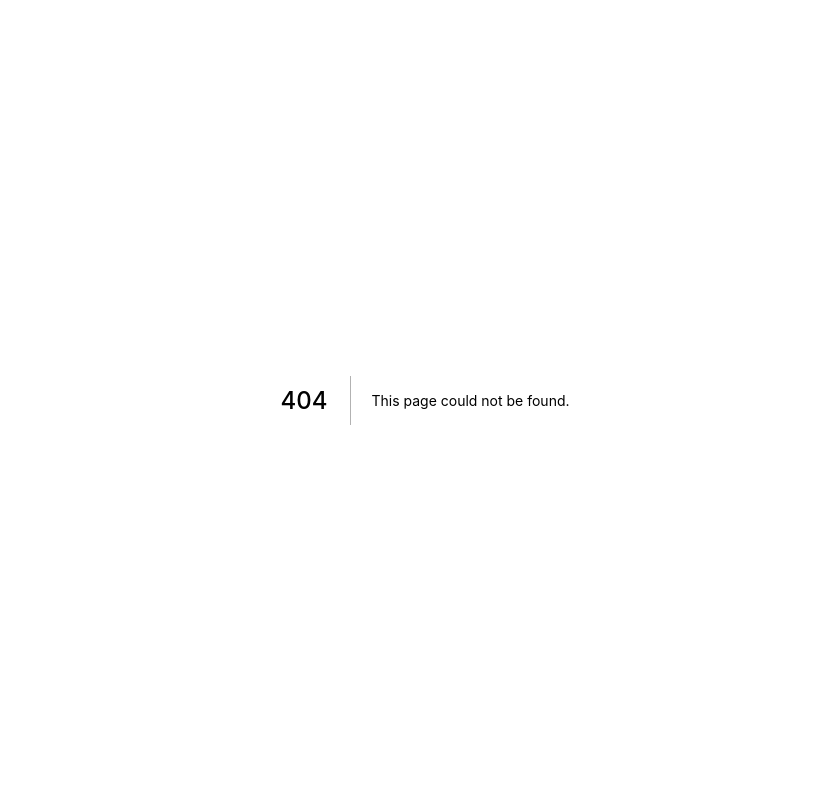
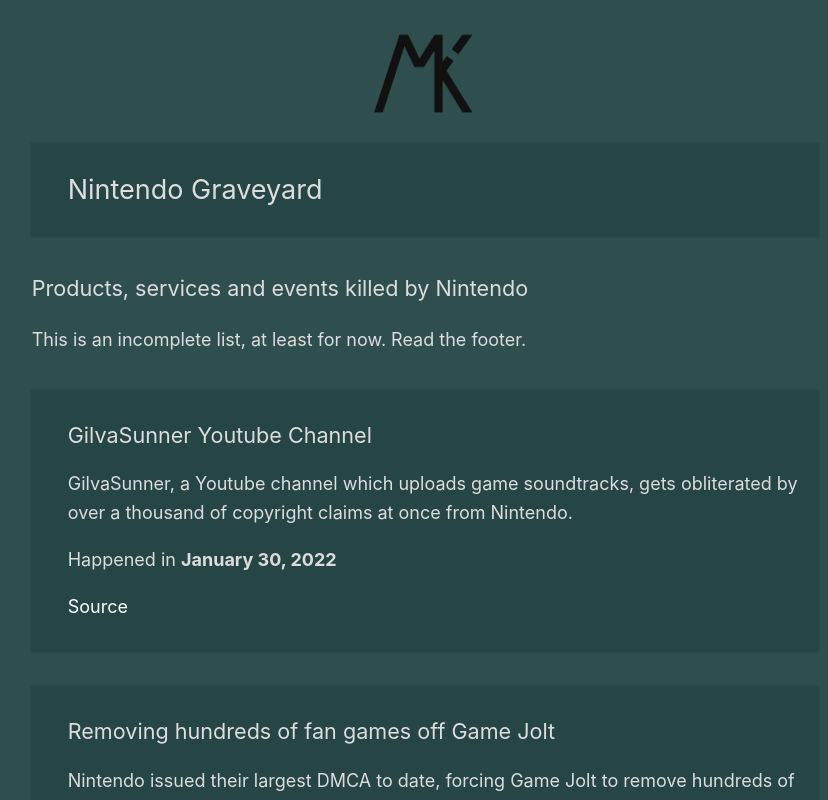
Before and after one commit to markski1/markski.ar, a Next.js app: page /nintendont in a window 1280 px wide. Before the commit this address had no page. Shown: the top 800 px of the page, without its empty margins (215-1043 px from the left). Built offline with nearby package versions, Linux system fonts and the light colour scheme.

Commit message:
smaller footer, port nintendont

```diff
--- a/components/layout.jsx
+++ b/components/layout.jsx
@@ -42,10 +42,7 @@
 					</div>
 				)}
 				<div className={styles.footer}>
-					<a href="https://mynickname.com/markski">
-						<img src="/images/nickname.gif" style={{marginLeft: 'auto', marginRight: 'auto'}} width={350} height={19} />
-					</a>
-					<p>Markski 2012-{(new Date()).getFullYear()}</p>
+					<span>Markski 2012-{(new Date()).getFullYear()}</span>
 				</div>
 				</div>
 			</body>
--- a/components/layout.module.css
+++ b/components/layout.module.css
@@ -1,5 +1,5 @@
 .container {
-	max-width: 44rem;
+	max-width: 48rem;
 	padding: 0 1rem;
 	margin: 0rem auto;
 }
@@ -10,8 +10,6 @@
 }
 
 .footer {
-	margin-top: 50px;
-    margin-left: auto;
-    margin-right: auto;
+	margin: 100px auto 20px;
     text-align: center;
 }
--- a/pages/index.jsx
+++ b/pages/index.jsx
@@ -104,7 +104,7 @@
 		<hr />
 		<PrintEntry
 			title = 'Nintendo Graveyard'
-			url = 'https://old.mrks.cf/nintendont'
+			url = 'nintendont'
 			text = 'A list of services and events terminated by Nintendo.'
 		/>
 		<div className={utilStyles.headingContainer}>
--- /dev/null
+++ b/pages/nintendont.jsx
@@ -0,0 +1,134 @@
+import * as React from 'react';
+import Head from 'next/head';
+import Layout from '../components/layout';
+import utilStyles from '../styles/utils.module.css';
+
+function PrintEntry(props) {
+	return (
+		<>
+			<div className={utilStyles.headingContainer} style={{paddingBottom: '30px'}}>
+				<p>
+					<big>
+						{props.title}
+					</big>
+				</p>
+				<p>
+					{props.text}
+				</p>
+				<p>
+					Happened in <b>{props.date}</b>
+				</p>
+				<a href={props.url} >
+					Source
+				</a>
+			</div>
+		</>
+	);
+}
+
+export default function Page() {
+	return (
+		<>
+		<Layout>
+			<Head>
+				<title>Nintendo Graveyard - mrks.cf</title>
+				<meta name="og:title" content="Nintendo Graveyard - mrks.cf" />
+			</Head>
+
+			<div className={utilStyles.headingContainer}>
+				<p className={utilStyles.headingLg} style={{marginRight: '30px'}}>Nintendo Graveyard</p>
+			</div>
+
+			<p className={utilStyles.headingMd}>Products, services and events killed by Nintendo</p>
+			<p>This is an incomplete list, at least for now. Read the footer.</p>
+
+			<PrintEntry
+				title='GilvaSunner Youtube Channel'
+				url='https://kotaku.com/nintendo-dmca-copyright-strike-youtube-music-mario-soun-1848449021'
+				date='January 30, 2022'
+				text='GilvaSunner, a Youtube channel which uploads game soundtracks, gets obliterated by over a thousand of copyright claims at once from Nintendo.'
+			/>
+			<PrintEntry
+				title='Removing hundreds of fan games off Game Jolt'
+				url='https://screenrant.com/nintendo-dmca-takedown-hundreds-fan-made-game-jolt/'
+				date='January 6, 2021'
+				text='Nintendo issued their largest DMCA to date, forcing Game Jolt to remove hundreds of fan games.'
+			/>
+			<PrintEntry
+				title='Etika Joy-Con Shells for Charity'
+				url='https://www.dualshockers.com/nintendo-issues-cease-and-desist-over-custom-etika-joy-con-shells/'
+				date='December 7, 2020'
+				text='Content Creator <i>CptnAlex</i> creates custom ‘Etikon’ Joy-Con shells in August 2019, in memory of <i>Etika</i>. He proceeds to raise US$10k for charity through this, before the whole ordeal is C&D by Nintendo.'
+			/>
+			<PrintEntry
+				title='Banning Twitch Streamers for playing their game'
+				url='https://www.nintendolife.com/news/2020/11/twitch_streamers_banned_for_playing_hyrule_warriors_age_of_calamity'
+				date='November 20, 2020'
+				text='Nintendo issued DMCAs streamers for playing Hyrule Warriors on day of release, causing Twitch to issue temporary bans.'
+			/>
+			<PrintEntry
+				title='The Big House SMB Online Tournament'
+				url='https://twitter.com/TheBigHouseSSB/status/1329521081577857036'
+				date='November 19, 2020'
+				text='Nintendo issues C&D to an important Super Smash Bros online event due to the usage of a competent unofficial netplay platform. Another argument being the usage of illegal copies of the game, which is not only improbable, but also ridiculous as SMB has not been in sale for years.'
+			/>
+			<PrintEntry
+				title='Legend of Zelda: The Missing Link'
+				url='https://gamerant.com/nintendo-zelda-missing-link-takedown/'
+				date='October 17, 2020'
+				text='Fan game/romhack years in the making made by popular Mario modder <i>Kaze Emanuar</i> gets both website and trailers taken down by Nintendo.'
+			/>
+			<PrintEntry
+				title='Logistics Consulting LLC Modchip Installation Service'
+				url='https://arstechnica.com/gaming/2020/06/nintendo-issues-cease-and-desist-for-switch-modchip-installation-service/'
+				date='June 12, 2020'
+				text='Nintendo issues C&D to a service which installs modchips in Nintendo Switch consoles, allowing the usage of custom homebrew software.'
+			/>
+			<PrintEntry
+				title='Mario asset in "Dreams"'
+				url='https://www.ign.com/articles/sony-dreams-nintendo-mario-copyright-ip-intellectual-property-lawsuit'
+				date='March 21, 2020'
+				text='A custom asset utilized for many fangames in the "Dreams" platform, created by user <i>PieceOfCraft</i>, is removed from the game at Nintendo request.'
+			/>
+			<PrintEntry
+				title='LoveRetro, LoveROMS'
+				url='https://www.polygon.com/2018/7/22/17600008/nintendo-roms-lawsuit-cease-desist'
+				date='July 22, 2018'
+				text='Nintendo issues C&D to two services which allow the download of old retro games, most of which were not available for purchase through any legal medium anymore.'
+			/>
+			<PrintEntry
+				title='Zelda30Tribute'
+				url='https://www.zelda30tribute.com/'
+				date='April 8, 2018'
+				text='Nintendo issues C&D to a free-to-play 3D Browser Zelda fangame.'
+			/>
+			<PrintEntry
+				title='Pokemon Uranium'
+				url='https://gamerant.com/pokemon-uranium-taken-down-after-multiple-nintendo-notices/'
+				date='August 24, 2016'
+				text='A Pokemon fan game which was quickly gaining traction and popularity is taken down after multiple notices from Nintendo.'
+			/>
+			<PrintEntry
+				title='AM2R (Metroid fan game)'
+				url='https://www.ign.com/articles/2016/08/08/nintendo-shuts-down-metroid-2-fan-remake-am2r'
+				date='August 2016 (aprox)'
+				text='A fan-made remake of Metroid II: Return of Samus gets taken down by Nintendo within days of being released.'
+			/>
+			<PrintEntry
+				title='SM64 fan remake on Unreal Engine 4'
+				url='https://roystanross.wordpress.com/super-mario-64-hd/'
+				date='April 2015 (aprox)'
+				text='Nintendo issues C&D to a free-to-play remake of Super Mario 64 on the day of release.'
+			/>
+
+			<p>Notes:</p>
+			<ul>
+				<li>Project M is not included as it was taken down by it's devs before legal action.</li>
+				<li>I understand that some of the items listed were illegal. This list isn't meant to be composed of only unfair instances.</li>
+				<li>This list is incomplete. Send submissions to immarkski@proton.me or to @a_markski on Twitter</li>
+			</ul>
+
+		</Layout>
+		</>
+	);
+}
```
Also changed, not shown: pages/csgosens.jsx (+8 -7 lines).
